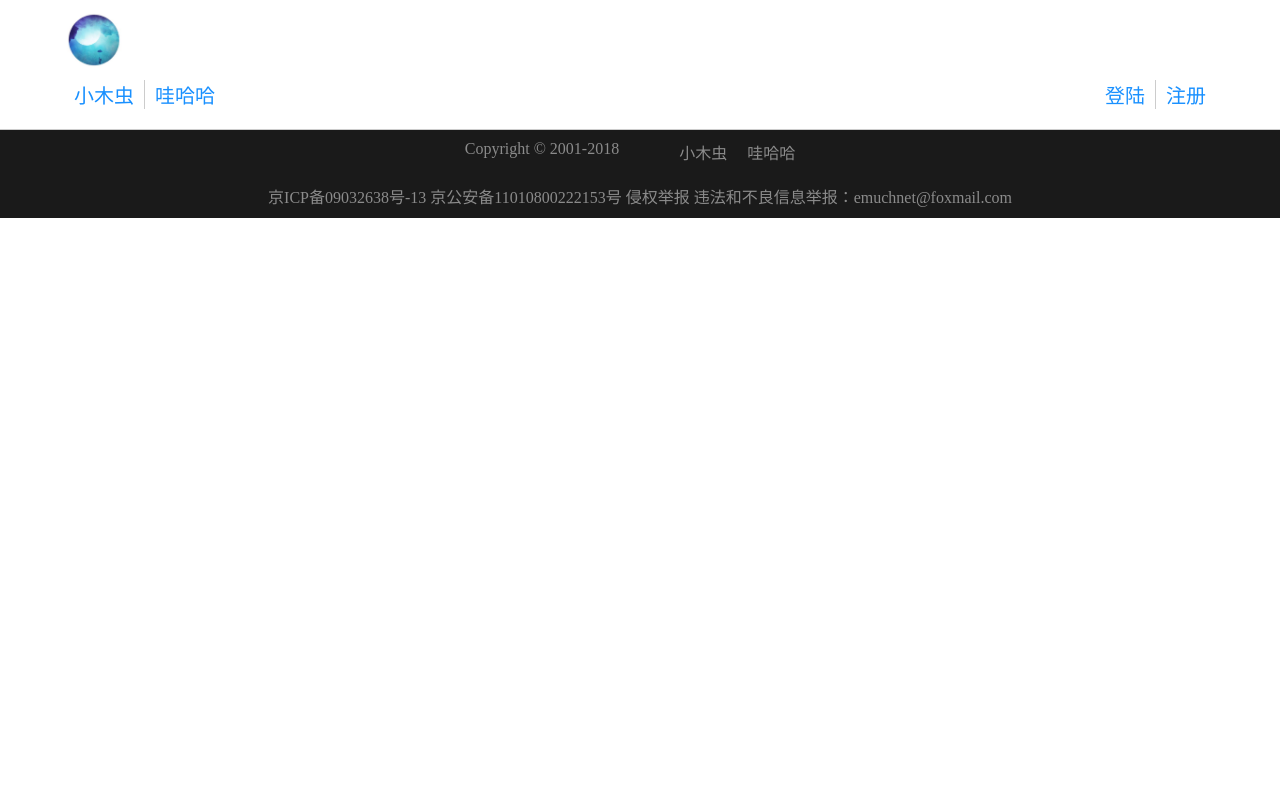
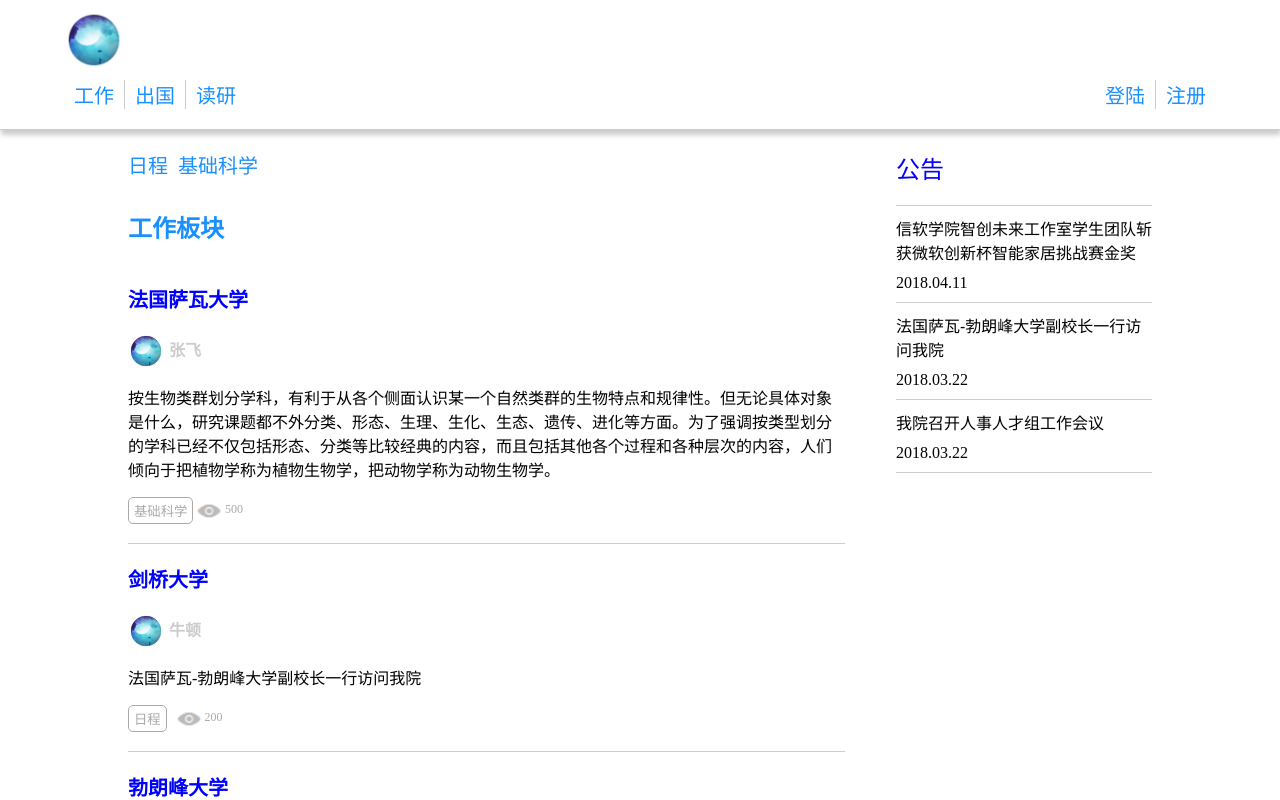
Before and after one commit to ISInformationPlatform/front, a Vue app: page /#/forum/1 in a window 1280 px wide. Shown: the top 800 px of the page. Built offline with nearby package versions, Linux system fonts and the light colour scheme; the HTML template or start-up script is replaced by a standard one; what vue-resource would draw is missing.

Commit message:
add page

```diff
--- /dev/null
+++ b/src/components/PersonDetail.vue
@@ -0,0 +1,14 @@
+<template>
+    <div>
+        <h2>
+            {{username}}
+        </h2>
+    </div>
+</template>
+
+<script>
+export default {
+  name: 'PersonDetail',
+  props: ['username']
+}
+</script>
--- a/src/components/TheForum.vue
+++ b/src/components/TheForum.vue
@@ -1,6 +1,8 @@
 <template>
   <article>
     <VBtnList v-if="tag" :list="links" @click="click_type" />
+
+    <slot/>
 
     <ForumItem
       :item="item"
@@ -31,20 +33,18 @@ export default {
       this.tag = false
     },
     click_title (payload) {
-      alert(`你点了标题：${payload.title}`)
-      this.$router.push('article')
+      this.$router.push('/article')
     },
     click_icon (payload) {
-      alert(`你点了头像或者用户名：${payload.title}`)
-      this.$router.push('information')
+      this.$router.push('/information')
     },
     click_tag (payload) {
       alert(`你点了标签：${payload.title}`)
       this.tag = true
-      this.$router.push('tag')
+      this.$router.push('/tag')
     },
     post () {
-      alert('你点了发帖按钮')
+      this.$router.push('/newPost')
     }
   },
   data () {
--- a/src/components/TheHeader.vue
+++ b/src/components/TheHeader.vue
@@ -7,21 +7,23 @@
     </div>
 
     <nav>
-      <span class="left">
+      <div>
         <VButton class="navbar"
           v-for="(item,index) in links"
           :title="item.title"
+          :data="item.url"
           :key="index"
           @click="click_nav" />
-      </span>
-      <span class="right">
+      </div>
+
+      <div>
         <VButton class="navbar"
           :title="signIn"
           @click="click_signIn" />
         <VButton class="navbar"
           :title="signUp"
           @click="click_signUp" />
-      </span>
+      </div>
     </nav>
 
   </header>
@@ -39,24 +41,25 @@ export default {
       icon: '/static/icon.jpg',
       logo: '/static/icon.jpg',
       links: [{
-        title: '小木虫',
-        url: 'http://www.baidu.com'
+        title: '工作',
+        url: '/forum/1'
       },
       {
-        title: '哇哈哈',
-        url: 'http://www.baidu.com'
-      }
-      ]
+        title: '出国',
+        url: '/forum/2'
+      },
+      {
+        title: '读研',
+        url: '/forum/3'
+      }]
     }
   },
   methods: {
     click_nav (payload) {
-      alert(`你点了导航按钮：${payload.title}`)
-      this.$router.push('/')
+      this.$router.push(payload.data)
     },
     click_signIn (payload) {
-      alert(`你点了登陆按钮：${payload.title}`)
-      this.$router.push('/Signin')
+      this.$router.push('/SignIn')
       this.$http.get('/test').then(response => {
         console.log(response)
       }, response => {
@@ -64,8 +67,7 @@ export default {
       })
     },
     click_signUp (payload) {
-      alert(`你点了注册按钮`)
-      this.$router.push('SignUp')
+      this.$router.push('/SignUp')
     }
   },
   components: {
--- a/src/components/ThePerson.vue
+++ b/src/components/ThePerson.vue
@@ -2,34 +2,35 @@
     <article>
         <header>
             <section class="top">
-            <img :src="icon">
-            </section>
-
-            <section>
-                {{signature}}
+              <img :src="icon">
+              <PersonDetail
+                :username="username"/>
             </section>
         </header>
 
         <section class="content">
-            {{message}}
+          <h3>个人签名</h3>
+          {{message}}
         </section>
     </article>
 </template>
 
 <script>
 import VButton from '@/components/VButton'
+import PersonDetail from '@/components/PersonDetail'
 
 export default {
   name: 'ThePerson',
   data () {
     return {
       icon: '/static/icon.jpg',
-      signature: '壬戌之秋，七月既望，苏子与客泛舟游于赤壁之下。清风徐来，水波不兴。举酒属客，诵明月之诗，歌窈窕之章。少焉，月出于东山之上，徘徊于斗牛之间。白露横江，水光接天。纵一苇之所如，凌万顷之茫然。浩浩乎如冯虚御风，而不知其所止；飘飘乎如遗世独立，羽化而登仙。',
+      username: 'hwfhc',
       message: '壬戌之秋，七月既望，苏子与客泛舟游于赤壁之下。清风徐来，水波不兴。举酒属客，诵明月之诗，歌窈窕之章。少焉，月出于东山之上，徘徊于斗牛之间。白露横江，水光接天。纵一苇之所如，凌万顷之茫然。浩浩乎如冯虚御风，而不知其所止；飘飘乎如遗世独立，羽化而登仙。壬戌之秋，七月既望，苏子与客泛舟游于赤壁之下。清风徐来，水波不兴。举酒属客，诵明月之诗，歌窈窕之章。少焉，月出于东山之上，徘徊于斗牛之间。白露横江，水光接天。纵一苇之所如，凌万顷之茫然。浩浩乎如冯虚御风，而不知其所止；飘飘乎如遗世独立，羽化而登仙壬戌之秋，七月既望，苏子与客泛舟游于赤壁之下。清风徐来，水波不兴。举酒属客，诵明月之诗，歌窈窕之章。少焉，月出于东山之上，徘徊于斗牛之间。白露横江，水光接天。纵一苇之所如，凌万顷之茫然。浩浩乎如冯虚御风，而不知其所止；飘飘乎如遗世独立，羽化而登仙壬戌之秋，七月既望，苏子与客泛舟游于赤壁之下。清风徐来，水波不兴。举酒属客，诵明月之诗，歌窈窕之章。少焉，月出于东山之上，徘徊于斗牛之间。白露横江，水光接天。纵一苇之所如，凌万顷之茫然。浩浩乎如冯虚御风，而不知其所止；飘飘乎如遗世独立，羽化而登仙'
     }
   },
   components: {
-    'VButton': VButton
+    'VButton': VButton,
+    'PersonDetail': PersonDetail
   }
 }
 </script>
@@ -39,7 +40,8 @@ header {
   margin: 0;
   padding: 10px 5%;
   .top {
-    height: 200px;
+    display: flex;
+
     img {
       width: 200px;
       height: 200px;
--- a/src/components/ThePost.vue
+++ b/src/components/ThePost.vue
@@ -6,7 +6,7 @@
       <PostUser class="left"
         :username="item.username"/>
 
-      <PostArticle class="right"
+      <PostContent class="right"
         :content="item.content"/>
 
     </section>
@@ -19,14 +19,14 @@
 
 <script>
 import PostUser from '@/components/PostUser'
-import PostArticle from '@/components/PostArticle'
+import PostContent from '@/components/PostContent'
 import VEditor from '@/components/VEditor'
 
 export default {
   name: 'TheForum',
   components: {
     'PostUser': PostUser,
-    'PostArticle': PostArticle,
+    'PostContent': PostContent,
     'VEditor': VEditor
   },
   methods: {
--- a/src/components/TheSignin.vue
+++ b/src/components/TheSignin.vue
@@ -15,7 +15,7 @@
 </template>
 <script>
 export default {
-  name: 'Signin'
+  name: 'SignIn'
 }
 </script>
 <style lang="less" scoped>
--- a/src/components/VButton.vue
+++ b/src/components/VButton.vue
@@ -7,11 +7,12 @@
 <script>
 export default {
   name: 'VButton',
-  props: ['title'],
+  props: ['title', 'data'],
   methods: {
     click (event) {
       this.$emit('click', {
-        title: this.title
+        title: this.title,
+        data: this.data
       })
     }
   }
--- /dev/null
+++ b/src/page/forum.vue
@@ -0,0 +1,60 @@
+<template>
+  <main>
+    <TheForum class="left">
+      <h2>{{title}}板块</h2>
+    </TheForum>
+
+    <TheBillboard class="right"/>
+  </main>
+</template>
+
+<script>
+import TheForum from '@/components/TheForum'
+import TheBillboard from '@/components/TheBillboard'
+
+const hash = [
+  '工作',
+  '出国',
+  '读研'
+]
+
+export default {
+  data () {
+    return {
+      title: ''
+    }
+  },
+  mounted () {
+    this.title = hash[this.$route.params.forumId - 1]
+  },
+  beforeRouteUpdate (to, from, next) {
+    this.title = hash[to.params.forumId - 1]
+    next()
+  },
+  components: {
+    'TheForum': TheForum,
+    'TheBillboard': TheBillboard
+  }
+}
+</script>
+
+<style lang="less">
+h2{
+  color: #1990ff;
+}
+
+main{
+  display: flex;
+  justify-content: space-between;
+}
+
+.left {
+  padding: 10px 0 30px 0;
+  width: 70%;
+}
+
+.right {
+  margin: 30px 0 30px 20px;
+  width: 25%;
+}
+</style>
--- /dev/null
+++ b/src/page/newPost.vue
@@ -0,0 +1,21 @@
+<template>
+  <main>
+    <VEditor class="editor"/>
+  </main>
+</template>
+
+<script>
+import VEditor from '@/components/VEditor'
+
+export default {
+  components: {
+    'VEditor': VEditor
+  }
+}
+</script>
+
+<style lang="less">
+.editor{
+  width: 100%;
+}
+</style>
--- a/src/router/index.js
+++ b/src/router/index.js
@@ -1,11 +1,13 @@
 import Vue from 'vue'
 import Router from 'vue-router'
 
+import forum from '@/page/forum'
+import newPost from '@/page/newPost'
+
 import TheForum from '@/components/TheForum'
-import TheBillboard from '@/components/TheBillboard'
 import ThePerson from '@/components/ThePerson'
 import ThePost from '@/components/ThePost'
-import TheSignin from '@/components/TheSignin'
+import TheSignIn from '@/components/TheSignIn'
 import TheSignUp from '@/components/TheSignUp'
 
 Vue.use(Router)
@@ -14,10 +16,20 @@ export default new Router({
   routes: [
     {
       path: '/',
-      name: 'home',
+      name: 'home'
+    },
+    {
+      path: '/forum/:forumId',
+      name: 'forum',
       components: {
-        Forum: TheForum,
-        SideBar: TheBillboard
+        Content: forum
+      }
+    },
+    {
+      path: '/newPost',
+      name: 'post',
+      components: {
+        Content: newPost
       }
     },
     {
@@ -42,10 +54,10 @@ export default new Router({
       }
     },
     {
-      path: '/Signin',
-      name: 'Signin',
+      path: '/SignIn',
+      name: 'SignIn',
       components: {
-        Content: TheSignin
+        Content: TheSignIn
       }
     },
     {
```
Also changed, not shown: src/components/PostContent.vue (renamed from src/components/PostArticle.vue).
